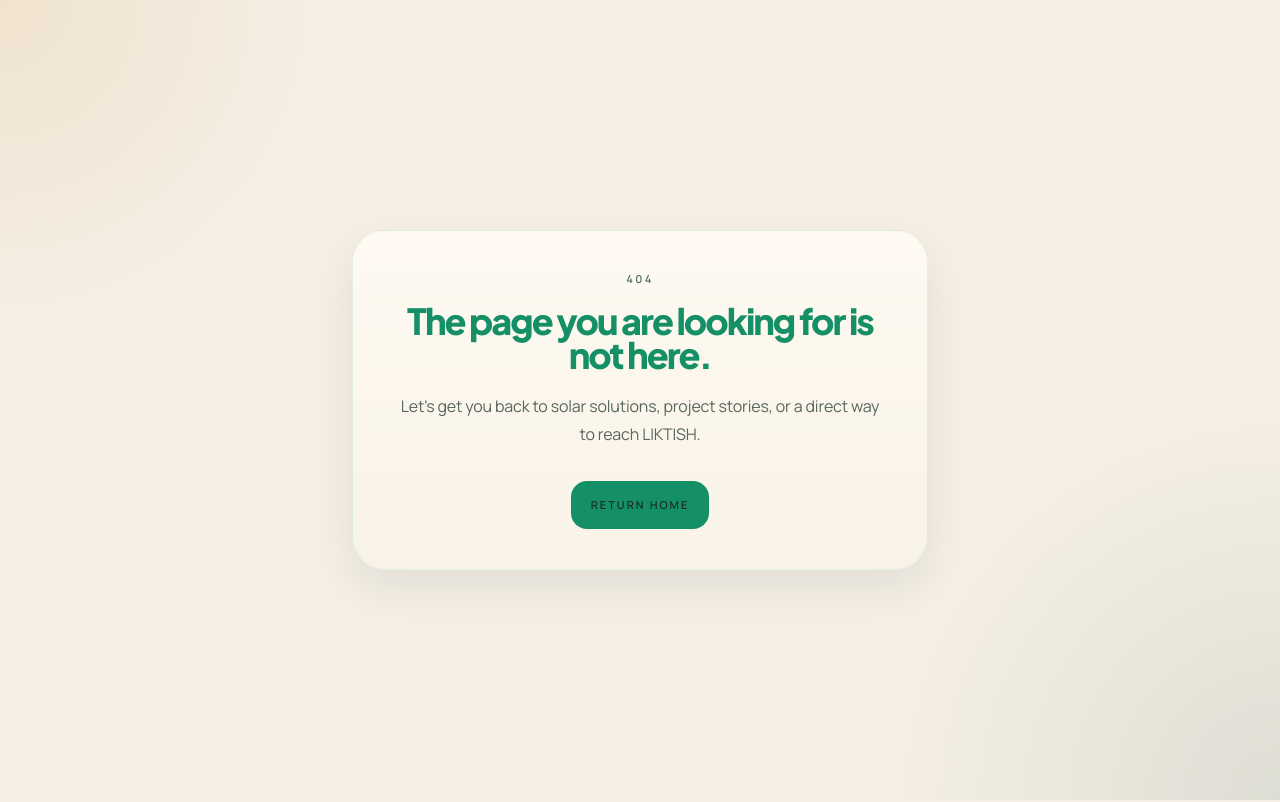
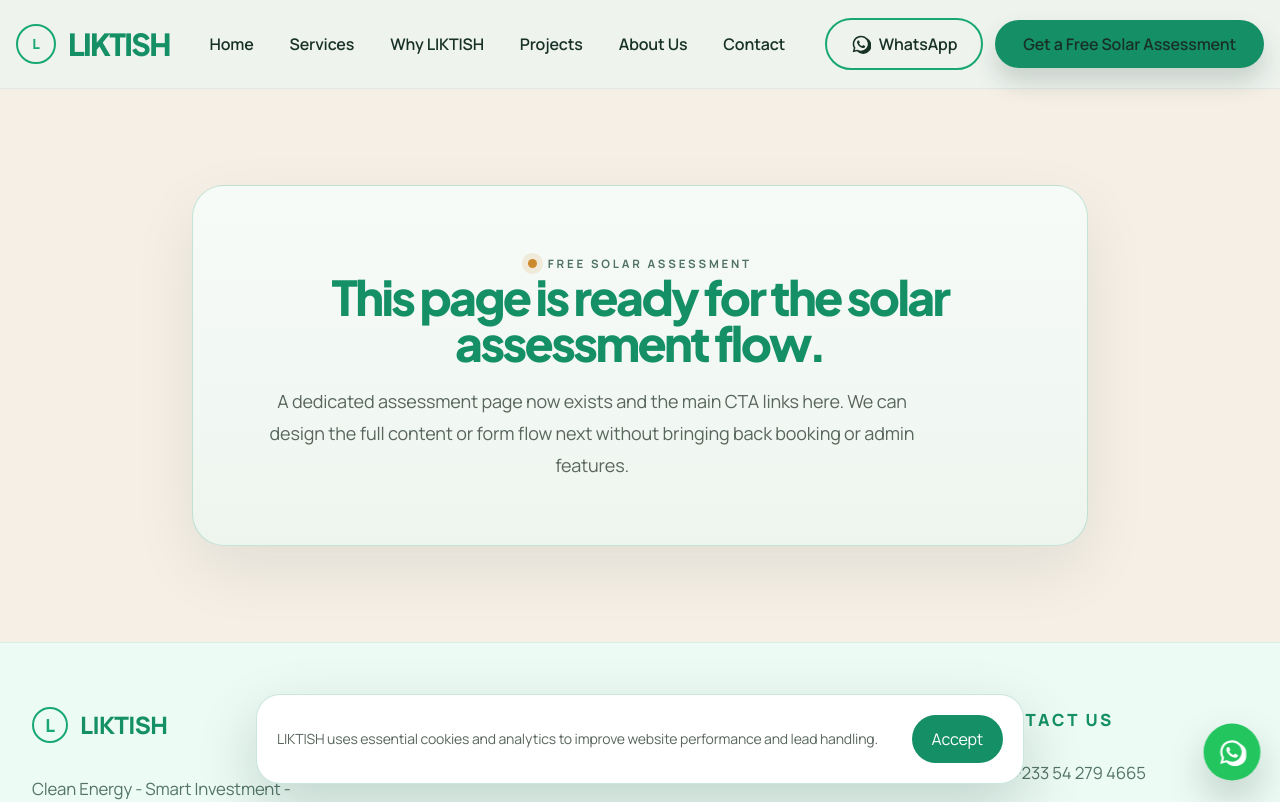
Before and after one commit to Mikedwin/LIKTISH-WEBSITE-, a Next.js app: page /solar-assessment in a window 1280 px wide. Before the commit this address had no page. Shown: the top 802 px of the page. Built offline with nearby package versions, Linux system fonts and the light colour scheme.

Commit message:
Add clickable solar assessment page

```diff
--- /dev/null
+++ b/src/app/(marketing)/solar-assessment/page.tsx
@@ -0,0 +1,26 @@
+import { SectionHeading } from "@/components/shared/section-heading";
+import { buildMetadata } from "@/lib/seo/metadata";
+
+export const metadata = buildMetadata({
+  title: "Free Solar Assessment | LIKTISH Engineering",
+  description:
+    "Request a free solar assessment from LIKTISH Engineering. This page is ready for the next assessment flow.",
+  path: "/solar-assessment",
+});
+
+export default function SolarAssessmentPage() {
+  return (
+    <section className="px-4 py-18 sm:py-24">
+      <div className="container-shell">
+        <div className="mx-auto max-w-4xl rounded-[2rem] border border-border bg-[linear-gradient(180deg,#f7fbf8_0%,#eef5ef_100%)] px-6 py-12 shadow-[0_24px_64px_rgba(11,33,25,0.08)] sm:px-10 sm:py-16">
+          <SectionHeading
+            eyebrow="Free Solar Assessment"
+            title="This page is ready for the solar assessment flow."
+            body="A dedicated assessment page now exists and the main CTA links here. We can design the full content or form flow next without bringing back booking or admin features."
+            align="center"
+          />
+        </div>
+      </div>
+    </section>
+  );
+}
--- a/src/components/marketing/cta-banner.tsx
+++ b/src/components/marketing/cta-banner.tsx
@@ -26,8 +26,8 @@ export function CtaBanner() {
             </p>
             <div className="mt-8 mx-auto grid w-full max-w-[42rem] grid-cols-2 gap-3 sm:mt-10 sm:gap-4">
               <CTAButton
+                href="/solar-assessment"
                 label="Get a Free Solar Assessment"
-                disabled
                 className="min-h-14 w-full rounded-full !bg-white px-4 text-[0.88rem] !text-brand shadow-[0_18px_36px_rgba(11,33,25,0.18)] sm:min-h-16 sm:px-7 sm:text-[0.95rem] md:px-10 md:text-[1.08rem]"
               />
               <CTAButton
--- a/src/components/marketing/hero-section.tsx
+++ b/src/components/marketing/hero-section.tsx
@@ -42,8 +42,8 @@ export function HeroSection() {
               style={{ animationDelay: "300ms" }}
             >
               <CTAButton
+                href="/solar-assessment"
                 label="Get a Free Solar Assessment"
-                disabled
                 className="min-h-14 w-full rounded-full bg-[#159066] px-4 text-[0.88rem] font-bold normal-case tracking-normal text-white shadow-[0_22px_46px_rgba(8,46,33,0.24)] sm:min-h-16 sm:px-7 sm:text-[0.95rem] md:min-h-[4.2rem] md:px-10 md:text-[1.08rem]"
               />
               <CTAButton
--- a/src/components/shared/navbar.tsx
+++ b/src/components/shared/navbar.tsx
@@ -47,12 +47,12 @@ export function Navbar() {
             </svg>
             WhatsApp
           </a>
-          <span
-            aria-disabled="true"
-            className="inline-flex min-h-12 cursor-default items-center rounded-full bg-brand px-7 py-3 text-[1rem] font-semibold text-white shadow-[0_14px_24px_rgba(20,55,43,0.18)]"
+          <Link
+            href="/solar-assessment"
+            className="inline-flex min-h-12 items-center rounded-full bg-brand px-7 py-3 text-[1rem] font-semibold text-white shadow-[0_14px_24px_rgba(20,55,43,0.18)] transition hover:bg-brand-strong"
           >
             Get a Free Solar Assessment
-          </span>
+          </Link>
         </div>
 
         <button
@@ -94,12 +94,13 @@ export function Navbar() {
                 </svg>
                 WhatsApp
               </a>
-              <span
-                aria-disabled="true"
-                className="inline-flex min-h-12 w-full cursor-default items-center justify-center rounded-full bg-brand px-7 py-3 text-center text-[0.96rem] font-semibold text-white"
+              <Link
+                href="/solar-assessment"
+                onClick={() => setOpen(false)}
+                className="inline-flex min-h-12 w-full items-center justify-center rounded-full bg-brand px-7 py-3 text-center text-[0.96rem] font-semibold text-white transition hover:bg-brand-strong"
               >
                 Get a Free Solar Assessment
-              </span>
+              </Link>
             </div>
           </div>
         </div>
```
